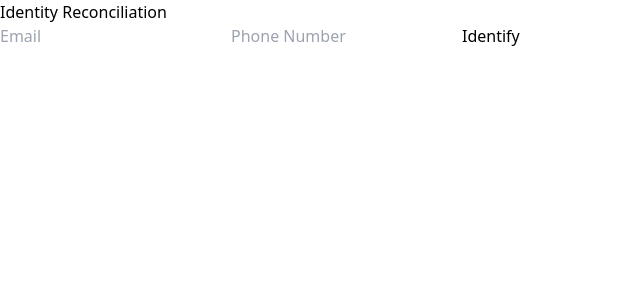
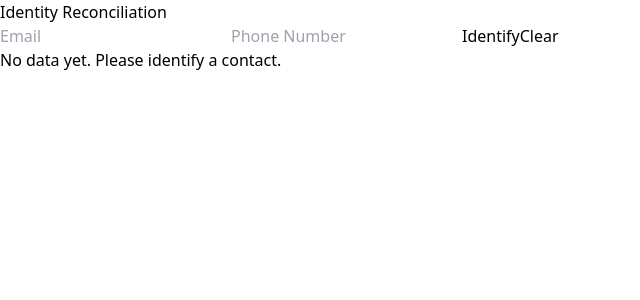
Before and after one commit to GauravNaike/biteSpeed-frontend, a React (Vite) app: page / in a window 1280 px wide. Shown: the top 300 px of the page, without its empty margins (0-640 px from the left). Built offline with nearby package versions, Linux system fonts and the light colour scheme.

Commit message:
Add validation, error handling, UX improvements, and environment configuration

```diff
--- a/src/App.jsx
+++ b/src/App.jsx
@@ -12,26 +12,39 @@ function App() {
     try {
       setLoading(true);
       setError("");
+
       const response = await identifyContact(data);
       setResult(response.data.contact);
     } catch (err) {
-      setError("Something went wrong. Please try again.");
+      if (err.response) {
+        setError(`Server Error: ${err.response.status}`);
+      } else if (err.request) {
+        setError("Server not responding. Please try again.");
+      } else {
+        setError("Unexpected error occurred.");
+      }
     } finally {
       setLoading(false);
     }
   };
 
   return (
-    <div className="min-h-screen flex items-center justify-center bg-gradient-to-r from-blue-500 to-indigo-600">
-      <div className="bg-white p-8 rounded-2xl shadow-xl w-full max-w-md">
+    <div className="min-h-screen flex items-center justify-center bg-gradient-to-r from-blue-500 to-indigo-600 p-4">
+      <div className="bg-white p-8 rounded-2xl shadow-xl w-full max-w-md transform transition hover:scale-105">
         <h1 className="text-2xl font-bold text-center mb-6">
           Identity Reconciliation
         </h1>
 
-        <IdentifyForm onSubmit={handleIdentify} loading={loading} />
+        <IdentifyForm
+          onSubmit={handleIdentify}
+          loading={loading}
+          setError={setError}
+        />
 
         {error && (
-          <p className="text-red-500 mt-4 text-center">{error}</p>
+          <p className="text-red-500 mt-4 text-center font-medium">
+            {error}
+          </p>
         )}
 
         <ResultCard result={result} />
--- a/src/api/api.js
+++ b/src/api/api.js
@@ -1,7 +1,11 @@
 import axios from "axios";
 
 const API = axios.create({
-  baseURL: "https://bitespeed-backend-e8s5.onrender.com",
+  baseURL: import.meta.env.VITE_API_BASE_URL,
+  headers: {
+    "Content-Type": "application/json",
+  },
+  timeout: 15000,
 });
 
 export const identifyContact = (data) => API.post("/identify", data);
--- a/src/components/IdentifyForm.jsx
+++ b/src/components/IdentifyForm.jsx
@@ -1,11 +1,22 @@
 import { useState } from "react";
 
-function IdentifyForm({ onSubmit, loading }) {
+function IdentifyForm({ onSubmit, loading, setError }) {
   const [email, setEmail] = useState("");
   const [phoneNumber, setPhoneNumber] = useState("");
 
   const handleSubmit = () => {
+    if (!email && !phoneNumber) {
+      setError("Please provide at least email or phone number.");
+      return;
+    }
+
     onSubmit({ email, phoneNumber });
+  };
+
+  const handleClear = () => {
+    setEmail("");
+    setPhoneNumber("");
+    setError("");
   };
 
   return (
@@ -27,10 +38,22 @@ function IdentifyForm({ onSubmit, loading }) {
       />
 
       <button
+        disabled={loading}
         onClick={handleSubmit}
-        className="w-full bg-blue-600 text-white p-3 rounded-lg hover:bg-blue-700 transition"
+        className={`w-full p-3 rounded-lg text-white transition ${
+          loading
+            ? "bg-gray-400 cursor-not-allowed"
+            : "bg-blue-600 hover:bg-blue-700"
+        }`}
       >
         {loading ? "Processing..." : "Identify"}
+      </button>
+
+      <button
+        onClick={handleClear}
+        className="w-full mt-3 bg-gray-200 p-2 rounded-lg hover:bg-gray-300 transition"
+      >
+        Clear
       </button>
     </>
   );
--- a/src/components/ResultCard.jsx
+++ b/src/components/ResultCard.jsx
@@ -1,25 +1,33 @@
 function ResultCard({ result }) {
-  if (!result) return null;
+  if (!result) {
+    return (
+      <p className="text-center text-gray-500 mt-6">
+        No data yet. Please identify a contact.
+      </p>
+    );
+  }
 
   return (
-    <div className="mt-6 bg-gray-100 p-4 rounded-lg">
-      <p><strong>Primary Contact ID:</strong> {result.primaryContactId}</p>
+    <div className="mt-6 bg-gray-100 p-4 rounded-lg shadow">
+      <p>
+        <strong>Primary Contact ID:</strong> {result.primaryContactId}
+      </p>
 
-      <p className="mt-2"><strong>Emails:</strong></p>
+      <p className="mt-3 font-semibold">Emails:</p>
       <ul className="list-disc ml-6">
         {result.emails.map((email, index) => (
           <li key={index}>{email}</li>
         ))}
       </ul>
 
-      <p className="mt-2"><strong>Phone Numbers:</strong></p>
+      <p className="mt-3 font-semibold">Phone Numbers:</p>
       <ul className="list-disc ml-6">
         {result.phoneNumbers.map((phone, index) => (
           <li key={index}>{phone}</li>
         ))}
       </ul>
 
-      <p className="mt-2"><strong>Secondary Contact IDs:</strong></p>
+      <p className="mt-3 font-semibold">Secondary Contact IDs:</p>
       <ul className="list-disc ml-6">
         {result.secondaryContactIds.map((id, index) => (
           <li key={index}>{id}</li>
```
Also changed, not shown: 1 other file (tests, documents, lock files or other folders).
